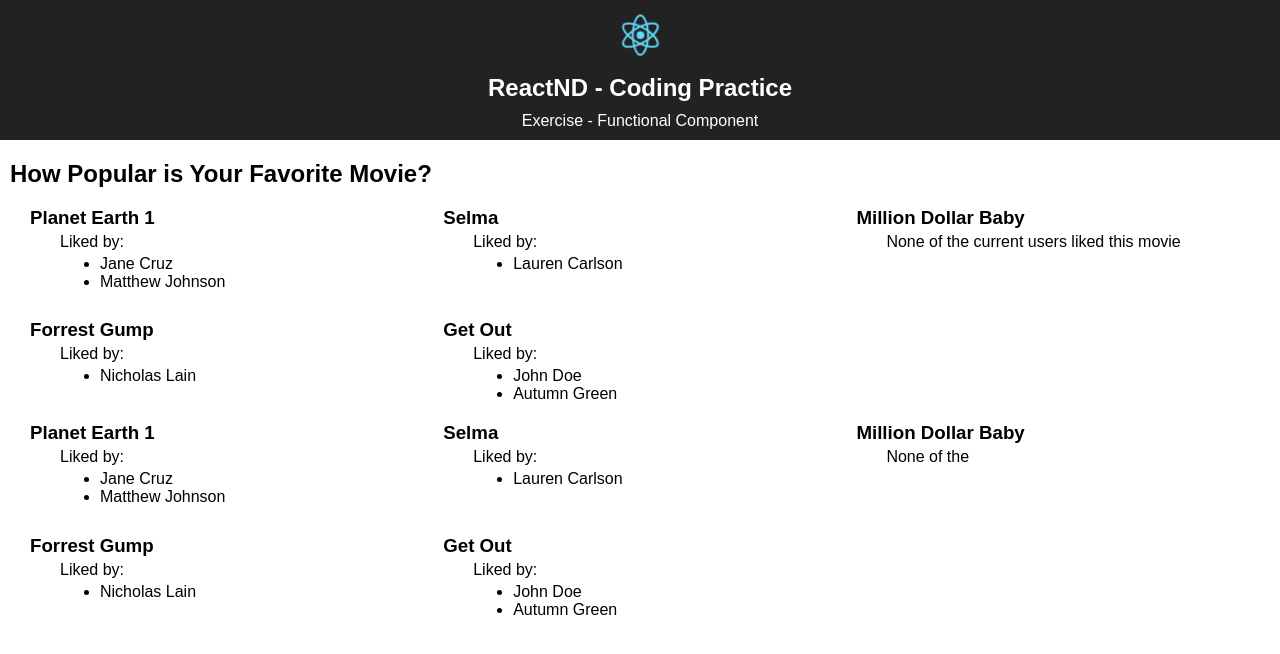
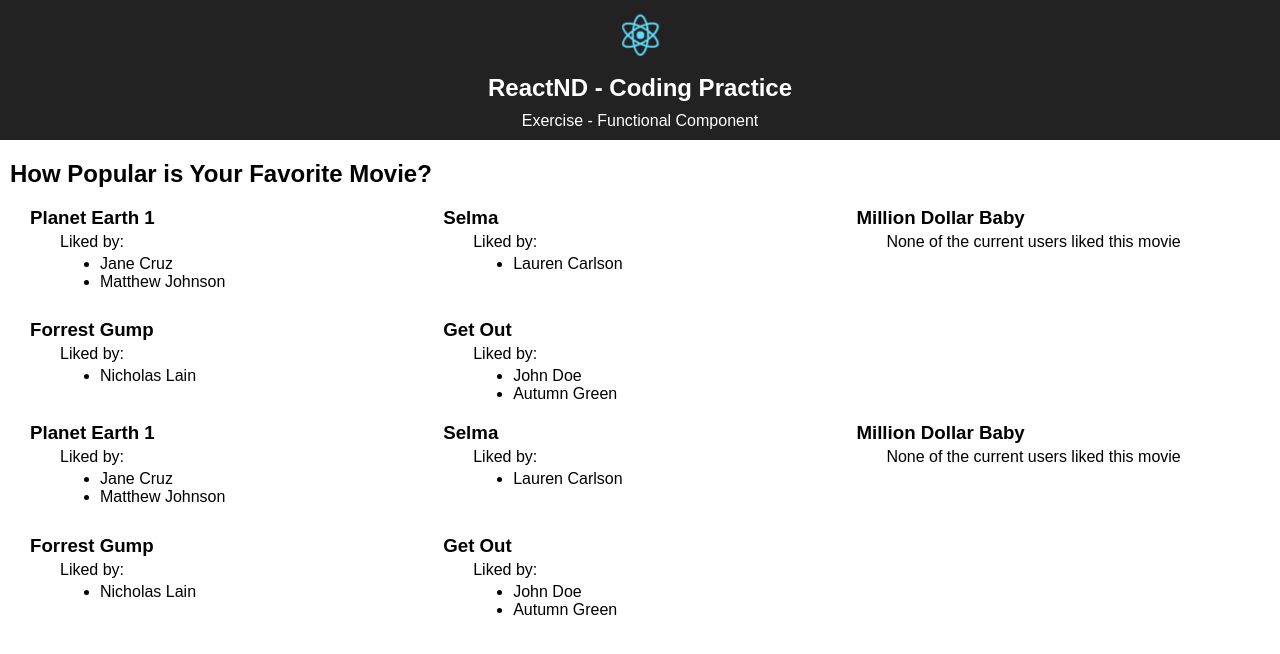
Before and after one commit to james-priest/reactnd-ex-functional-components-csb, a React (Create React App) app: page / in a window 1280 px wide. Shown: the top 654 px of the page. Built offline with nearby package versions, Linux system fonts and the light colour scheme.

Commit message:
fix: Update message for no movie likes

```diff
--- a/src/MovieCard.js
+++ b/src/MovieCard.js
@@ -6,7 +6,7 @@ const MovieCard = props => {
     <div className="PopularMovies-cell" key={movieInfo.id}>
       <h3>{movieInfo.name}</h3>
       {!usersWhoLikedMovie || usersWhoLikedMovie === 0 ? (
-        <p>None of the </p>
+        <p>None of the current users liked this movie</p>
       ) : (
         <div>
           <p>Liked by:</p>
```
